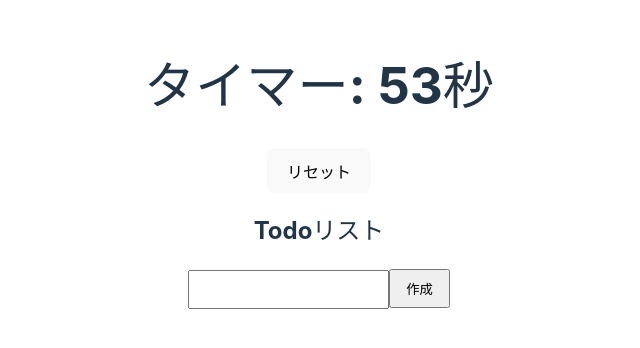
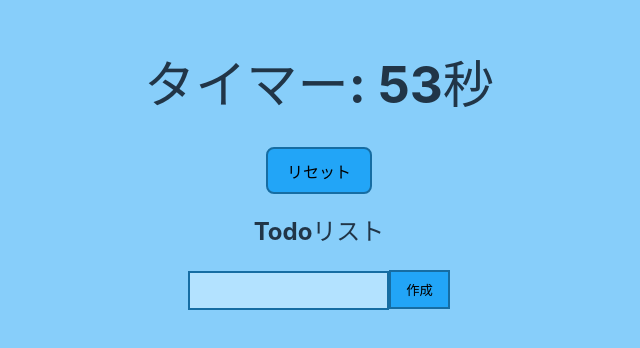
Before and after one commit to garden905/selfkanri, a React (Vite) app: page / in a window 1280 px wide. Shown: the part 226-574 px from the top of the page, without its empty margins (321-961 px from the left). Built offline with nearby package versions, Linux system fonts and the light colour scheme.

Commit message:
色を変更

```diff
--- a/src/App.css
+++ b/src/App.css
@@ -9,15 +9,20 @@ text-align:center;
   justify-content: center;
   width: 100vw;
   height: 100vh;
+  background-color: lightskyblue
 }
 
 .inputText {
   padding: 10px;
+  background-color:rgb(179, 226, 255);
+  border: 2px solid rgb(22, 109, 163); /* 縁を追加 */
 }
 
 .submitButton {
   padding: 8px 15px;
   cursor: pointer;
+  background-color:rgb(34, 165, 247);
+  border: 2px solid rgb(22, 109, 163); /* 縁を追加 */
 }
 
 .todoList li {
@@ -30,3 +35,8 @@ text-align:center;
 .todoList li input {
   padding: 7px;
 }
+
+.resetButton{
+  background-color:rgb(34, 165, 247);
+  border: 2px solid rgb(22, 109, 163); /* 縁を追加 */
+}
```
